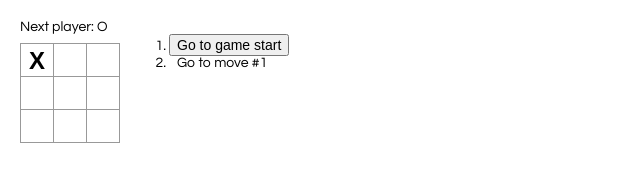
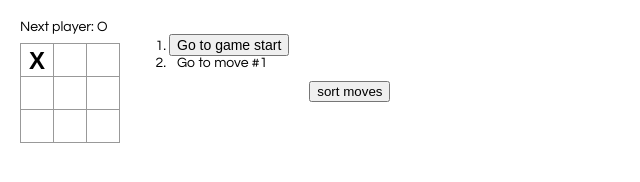
Before and after one commit to bganguly/tic-tac-tpe-using-functional-components, a React app: page / in a window 1280 px wide. Both pictures are taken after a click on the button 37 px from the left and 60 px from the top of the page. Shown: the whole page, without its empty margins (0-640 px from the left). Built offline with nearby package versions, Linux system fonts and the light colour scheme.

Commit message:
Branch 06 add a toggle button that sorts the moves asc/descending

```diff
--- a/src/components/Game.js
+++ b/src/components/Game.js
@@ -7,6 +7,7 @@ const Game = () => {
   const [currentMove, setCurrentMove] = useState(0);
   const xIsNext = currentMove % 2 === 0;
   const currentSquares = history[currentMove];
+  const [ascOrder, setAscOrder] = useState(true);
 
   const handlePlay = nextSquares => {
     const nextHistory = [...history.slice(0, currentMove + 1), nextSquares];
@@ -25,12 +26,7 @@ const Game = () => {
   }
 
   const moves = history.map((squares, move) => {
-    let description;
-    if (move > 0) {
-      description = 'Go to move #' + move;
-    } else {
-      description = 'Go to game start';
-    }
+    const description = move > 0 ? 'Go to move #' + move : 'Go to game start';
     return (
       <li key={move}>
         {returnTextOrButton(move, description)}
@@ -44,8 +40,16 @@ const Game = () => {
         <Board xIsNext={xIsNext} squares={currentSquares} onPlay={handlePlay} />
       </div>
       <div className="game-info">
-        <ol>{moves}</ol>
+        <ol>{ascOrder ? moves: moves.reverse()}</ol>
       </div>
+      {currentMove > 0 &&
+        <div className="game-info">
+          <div class='center-vertically'>
+            <button onClick={() => setAscOrder(!ascOrder)}>sort moves</button>
+          </div>
+        </div>
+      }
+
     </div>
   );
 }
--- a/src/index.css
+++ b/src/index.css
@@ -56,3 +56,8 @@ li > span {
 .game-info {
   margin-left: 20px;
 }
+
+.game-info > div {
+  padding: 75% 0;
+  text-align: center;
+}
```
